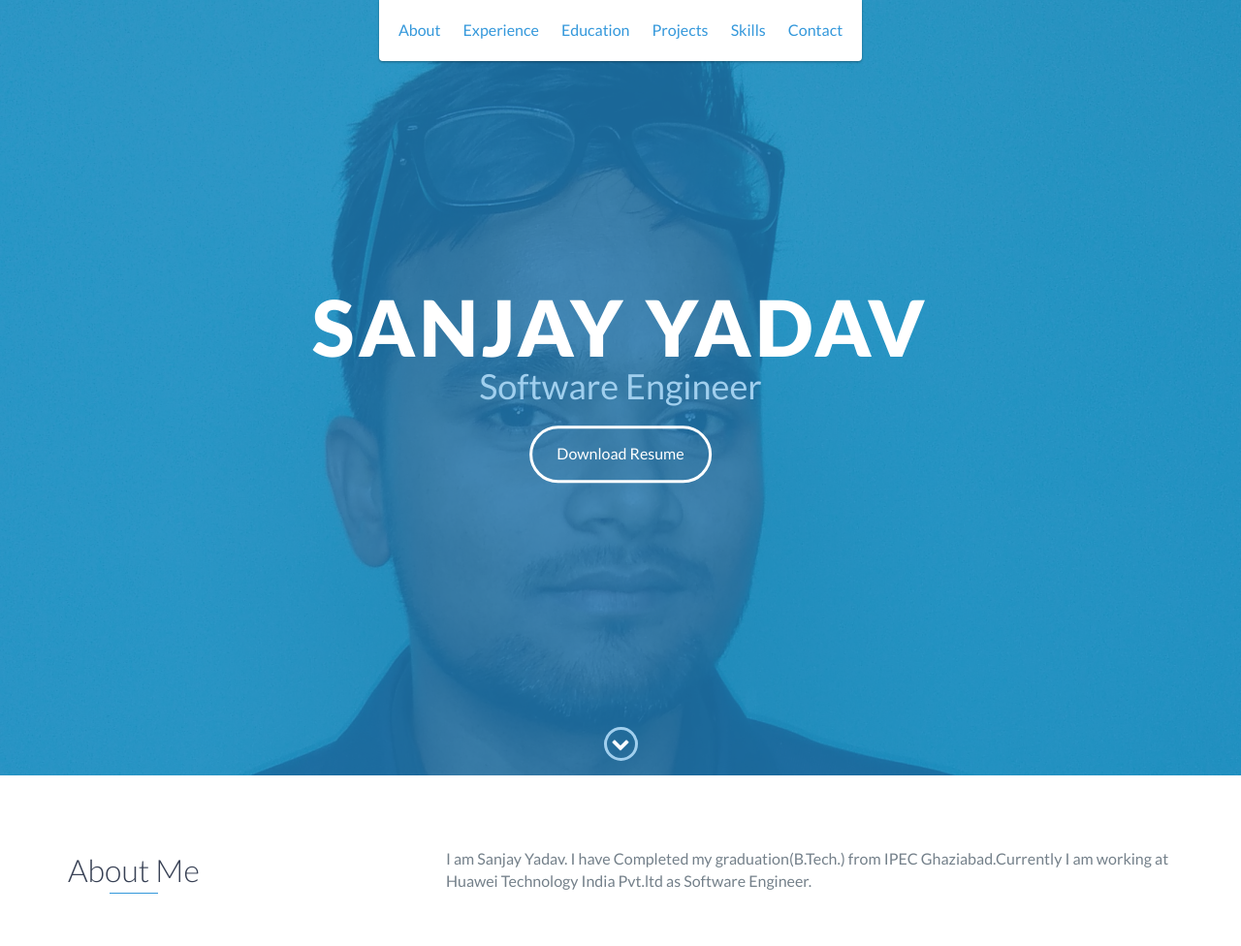
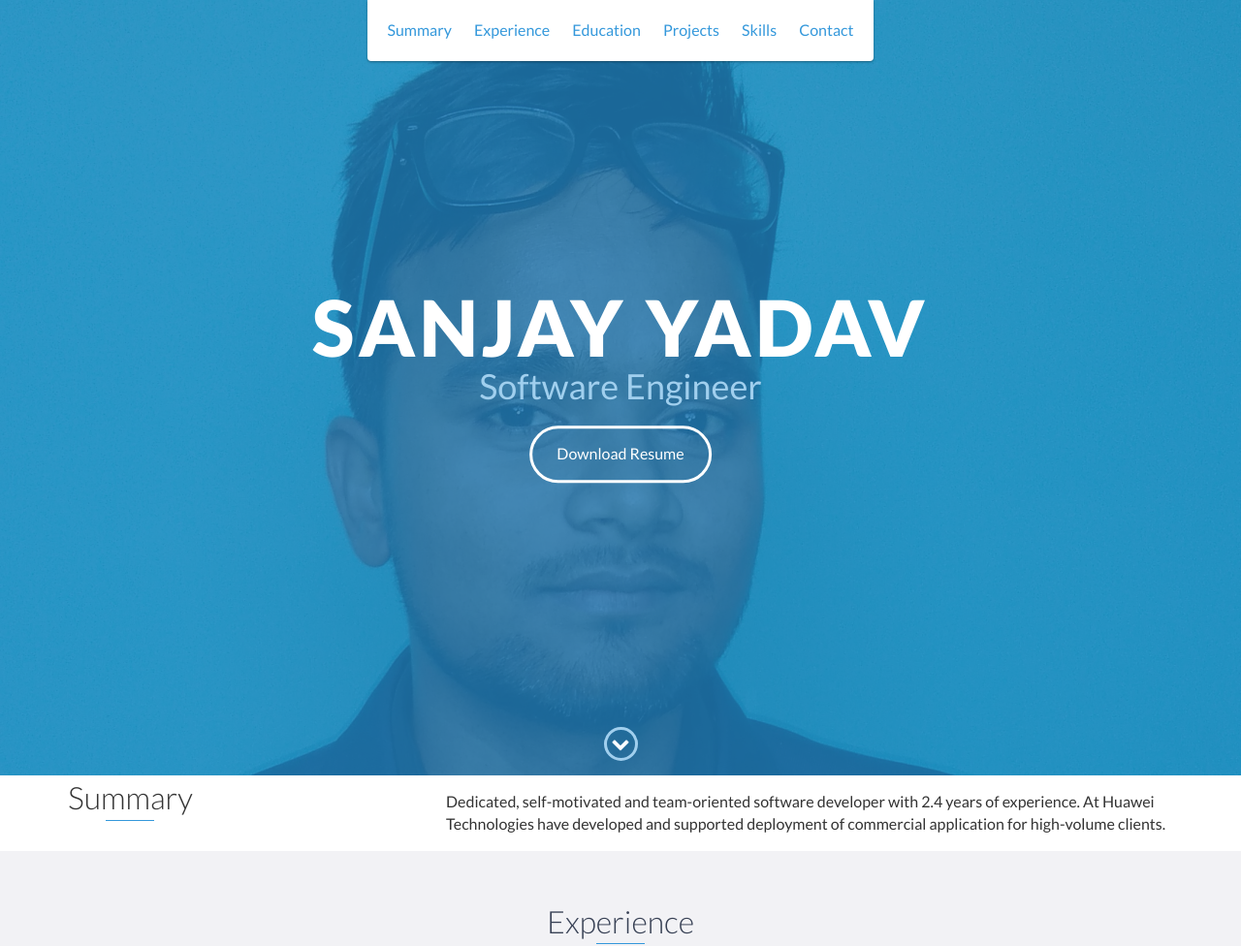
Before and after one commit to Sanjay8874/Sanjay8874.github.io, a website: page index.html in a window 1280 px wide. Shown: the top 976 px of the page at 97% size. Drawn offline with nearby package versions, Linux system fonts and the light colour scheme.

Commit message:
change about section to summary

```diff
--- a/index.html
+++ b/index.html
@@ -25,7 +25,7 @@
         </div>
         <ul id="menu" class="shadow">
             <li>
-                <a href="#about">About</a>
+                <a href="#Summary">Summary</a>
             </li>
             <li>
                 <a href="#experience">Experience</a>
@@ -65,21 +65,23 @@
     </div>
     <!-- End #lead -->
 
-    <div id="about">
+    <div id="Summary">
         <div class="container">
             <div class="row">
                 <div class="col-md-4">
-                    <h2 class="heading">About Me</h2>
+                    <h2 class="heading">Summary</h2>
                 </div>
                 <div class="col-md-8">
                     <p>
-                        I am Sanjay Yadav. I have Completed my graduation(B.Tech.) from IPEC Ghaziabad.Currently I am working at Huawei Technology India Pvt.ltd as Software Engineer.
+                        Dedicated, self-motivated and team-oriented software developer with 2.4 years of experience. At Huawei
+                        Technologies have developed and supported deployment of commercial application for high-volume
+                        clients.
                     </p>
                 </div>
             </div>
         </div>
     </div>
-    <!-- End #about -->
+    <!-- End #Summary -->
 
     <div id="experience" class="background-alt">
         <h2 class="heading">Experience</h2>
```
